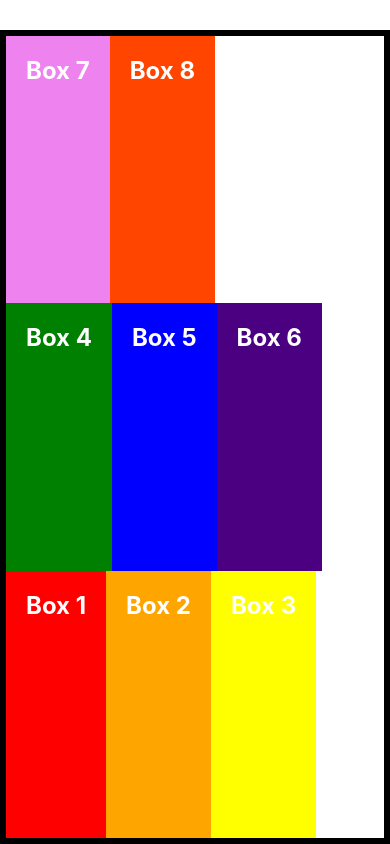
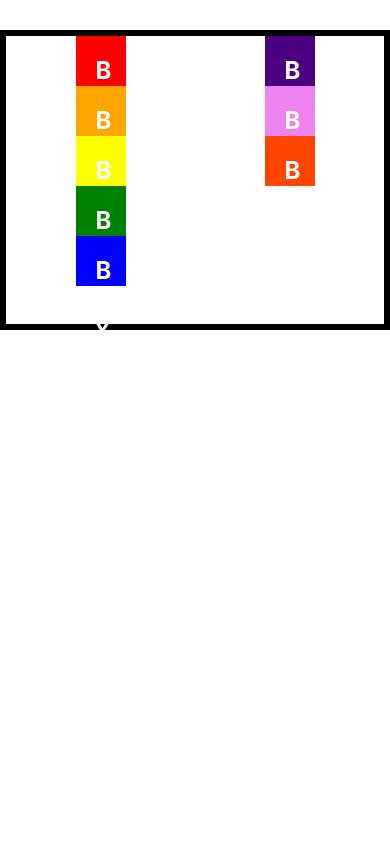
Before and after one commit to Uwihanganyeobed/React-Native-Beginner-s-Guide, a React Native app: screen / in a window 390 px wide. Built offline with nearby package versions, Linux system fonts and the light colour scheme.

Commit message:
align-contents

```diff
--- a/App.js
+++ b/App.js
@@ -38,13 +38,13 @@ export default function App() {
 }
 const styles=StyleSheet.create({
   container: {
-    flex: 1,
+    // flex: 1,
     height: 300,
-    flexWrap: 'wrap-reverse',
+    flexWrap: 'wrap',
+    alignContent: 'space-around' ,
     marginTop: 30,
     borderWidth: 6,
-
-    flexDirection: 'row',
+    // flexDirection: 'row',
     // justifyContent: "flex-end",
     // alignItems: 'baseline',
     // borderColor: 'lightblue'
--- a/Components/RNLayout/Box.js
+++ b/Components/RNLayout/Box.js
@@ -10,6 +10,8 @@ const styles=StyleSheet.create({
    box: {
       backgroundColor:'#fff',
       padding: 20,
+      width: 50,
+      height: 50
    },
    text:{
       fontSize: 24,
```
